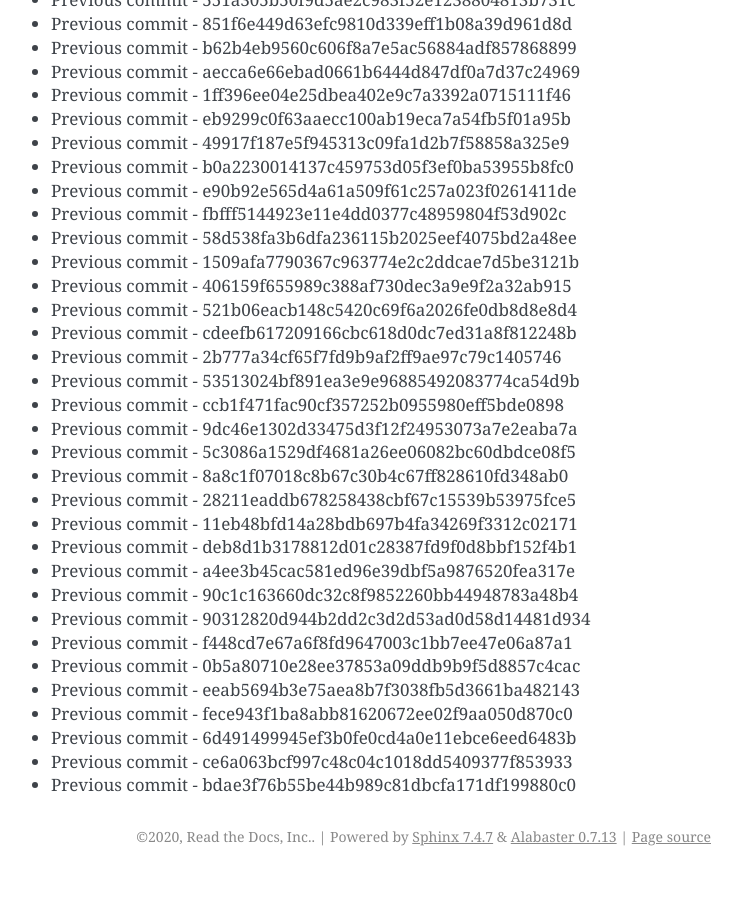
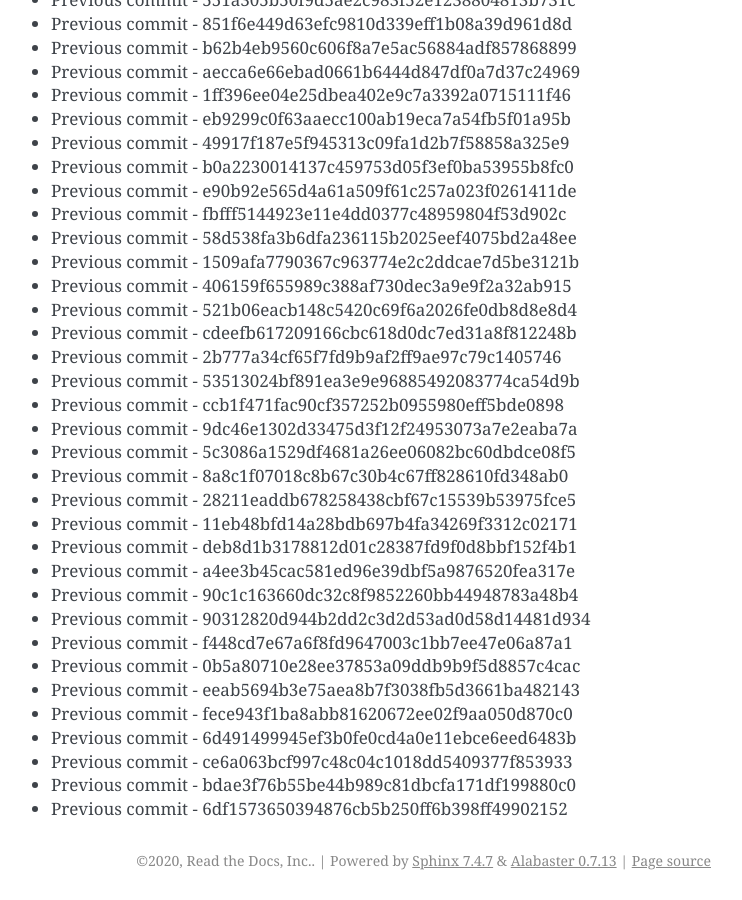
Before and after one commit to readthedocs/rtd-git-stresstest, a Sphinx documentation site: the page built from docs/updates.rst, in a window 1280 px wide and 900 px high, scrolled down 11126 px. Shown: the whole window, without its empty margins (399-1141 px from the left). Built offline with Sphinx 7.4.7, drawn with Linux system fonts in a browser that asks for light colours; before the commit the page ends 12002 px from its top, so only the background shows below that.

Commit message:
Generating commit from previous: 6df1573650394876cb5b250ff6b398ff49902152

```diff
--- a/docs/updates.rst
+++ b/docs/updates.rst
@@ -499,3 +499,4 @@ It can be tested for any performance characteristics.
 * Previous commit - 6d491499945ef3b0fe0cd4a0e11ebce6eed6483b
 * Previous commit - ce6a063bcf997c48c04c1018dd5409377f853933
 * Previous commit - bdae3f76b55be44b989c81dbcfa171df199880c0
+* Previous commit - 6df1573650394876cb5b250ff6b398ff49902152
```
